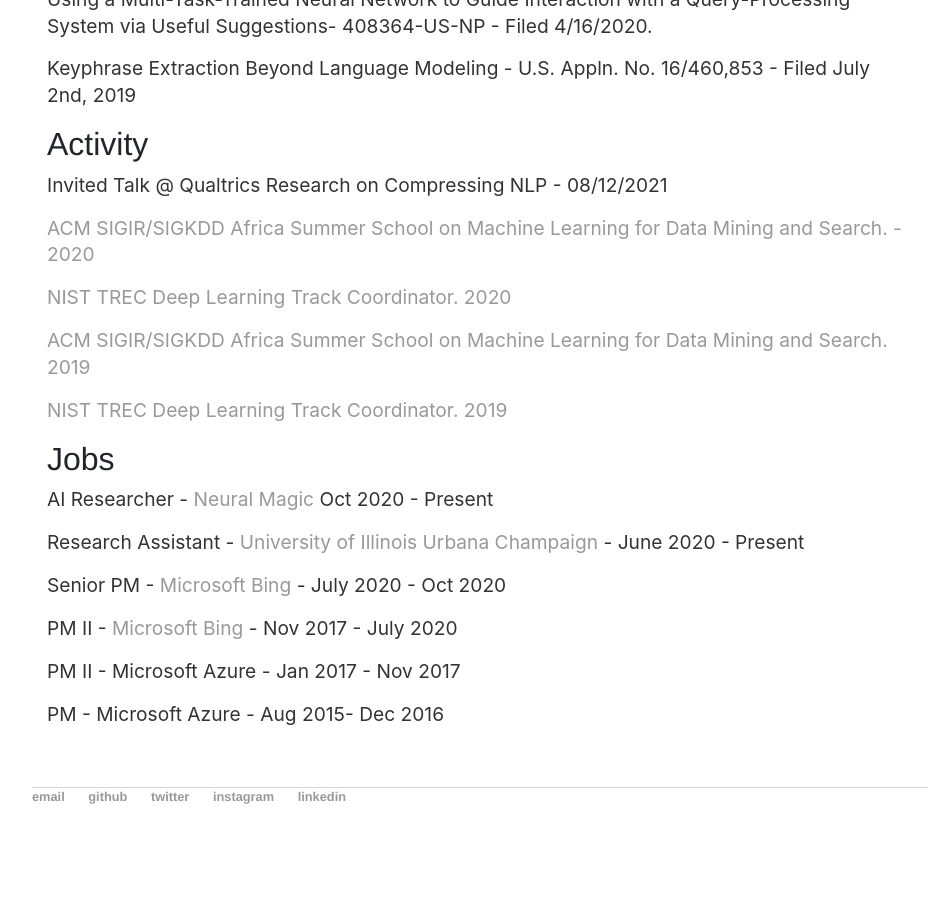
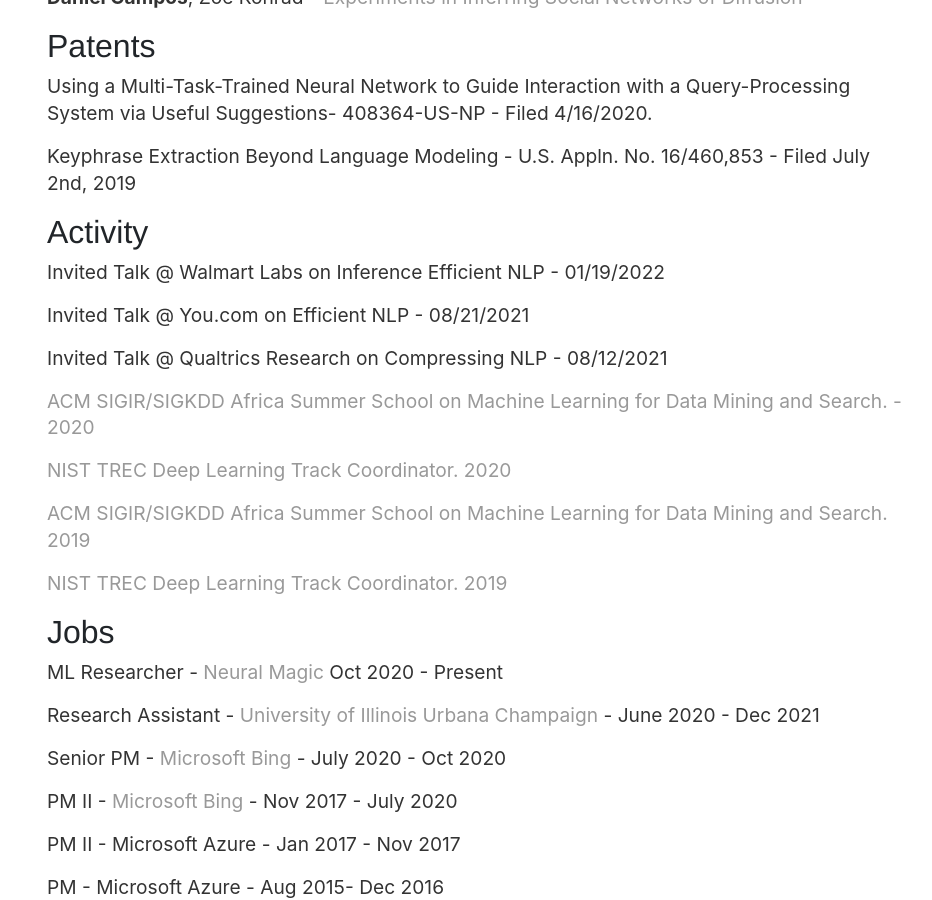
Before and after one commit to spacemanidol/spacemanidol.github.io, a Jekyll site: the page built from cv/index.html, in a window 1280 px wide and 900 px high, scrolled down 2258 px. Shown: the whole window, without its empty margins (160-1092 px from the left). Built offline with Jekyll 4.4.1, drawn with Linux system fonts in a browser that asks for light colours; a script that is not in the unit is left out; comment, search, counter and statistics services are not loaded; before the commit the page ends 3124 px from its top, so only the background shows below that; some of the changed text lies outside the part shown.

Commit message:
Update index.html
updating to include Z fellows and change dates

```diff
--- a/cv/index.html
+++ b/cv/index.html
@@ -6,14 +6,16 @@
 	<a href="resume.pdf" class="download" title="Download CV as PDF">Download CV</a>
 	<h1>Daniel Campos</h1>
 	<address>
-	<strong>UIUC | Neural Magic </strong><br>
+	<strong>ZIPF AI| UIUC | Neural Magic </strong><br>
 	<abbr title="phone">P:</abbr>(415)-272-9964<br>
-	<span class="obfuscate">dcampos3@illinois.edu</span>
+	<span class="obfuscate">dfcf93@hotmail.com</span>
 	</address>
 	<h2>Awards & Fellowships</h2>
+	<p> <a href='https://www.zfellows.com/'>Z Fellow</a> - Jan 2022 Cohort </p>
 	<p>Computer Science Excellence Fellowship at the <a href='https://cs.illinois.edu/'>University of Illinois at Urbana-Champaign</a> - 2020-2021</p>
 	<p>UIUC <a href='https://grad.illinois.edu/diversity/spi'>Summer Predoctoral Institute</a> Fellow - 2020</p>
 	<h2>Publications</h2>
+	<h4>2022</h4>
 	<h4>2021</h4>
 	<p><strong>Daniel Campos</strong>, Heng Ji - <a href='https://arxiv.org/abs/2109.04202'>IMG2SMI: Translating Molecular Structure Images to Simplified Molecular-input Line-entry System</a></p>
 	<p><strong>Daniel Campos</strong> - <a href='https://arxiv.org/abs/2108.02170'>Curriculum learning for language modeling</a></p>
@@ -38,14 +40,16 @@
 	<p>Using a Multi-Task-Trained Neural Network to Guide Interaction with a Query-Processing System via Useful Suggestions- 408364-US-NP - Filed 4/16/2020.</p>
 	<p>Keyphrase Extraction Beyond Language Modeling - U.S. Appln. No. 16/460,853 - Filed July 2nd, 2019</p>
 	<h2>Activity</h2>
+	<p>Invited Talk @ Walmart Labs on Inference Efficient NLP - 01/19/2022</p>
+	<p>Invited Talk @ You.com on Efficient NLP - 08/21/2021</p>
 	<p>Invited Talk @ Qualtrics Research on Compressing NLP - 08/12/2021</p>
 	<p><a href="http://sigir.org/afirm2020/">ACM SIGIR/SIGKDD Africa Summer School on Machine Learning for Data Mining and Search. - 2020</a></p>
 	<p><a href="https://microsoft.github.io/TREC-2020-Deep-Learning/">NIST TREC Deep Learning Track Coordinator. 2020</a></p>
 	<p><a href="http://sigir.org/afirm2019/">ACM SIGIR/SIGKDD Africa Summer School on Machine Learning for Data Mining and Search. 2019</a></p>
 	<p><a href="https://microsoft.github.io/TREC-2019-Deep-Learning/">NIST TREC Deep Learning Track Coordinator. 2019</a></p>
 	<h2>Jobs</h2>
-	<p>AI Researcher -  <a href='https://neuralmagic.com/'>Neural Magic</a> Oct 2020 - Present</p>
-	<p>Research Assistant - <a href='https://blender.cs.illinois.edu/'>University of Illinois Urbana Champaign</a> - June 2020 - Present</p>
+	<p>ML Researcher -  <a href='https://neuralmagic.com/'>Neural Magic</a> Oct 2020 - Present</p>
+	<p>Research Assistant - <a href='https://blender.cs.illinois.edu/'>University of Illinois Urbana Champaign</a> - June 2020 - Dec 2021</p>
 	<p>Senior PM - <a href='bing.com'> Microsoft Bing</a> - July 2020 - Oct 2020</p>
 	<p>PM II - <a href='bing.com'> Microsoft Bing</a> - Nov 2017 - July 2020</p>
 	<p>PM II - Microsoft Azure - Jan 2017 - Nov 2017</p>
```
